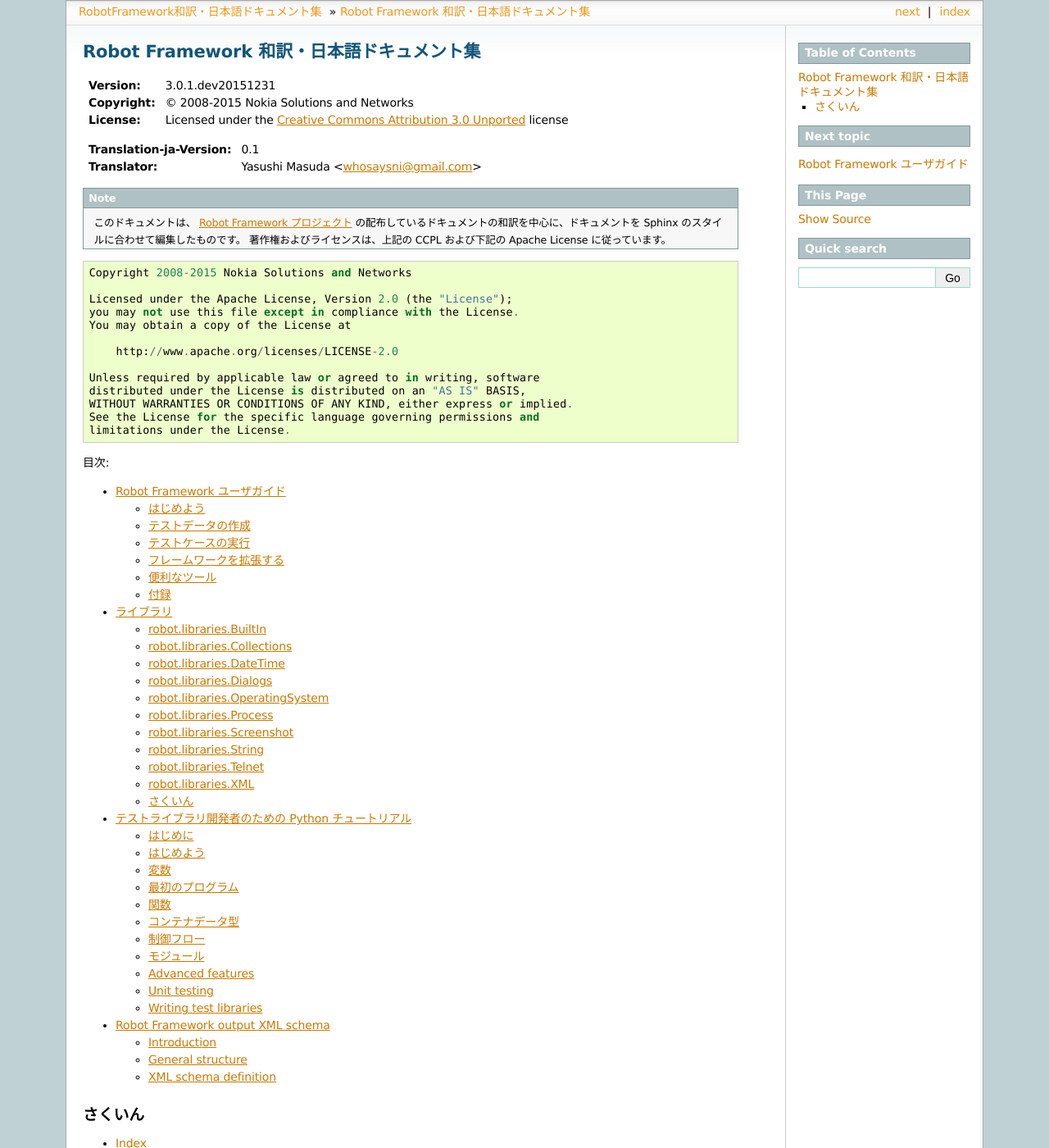
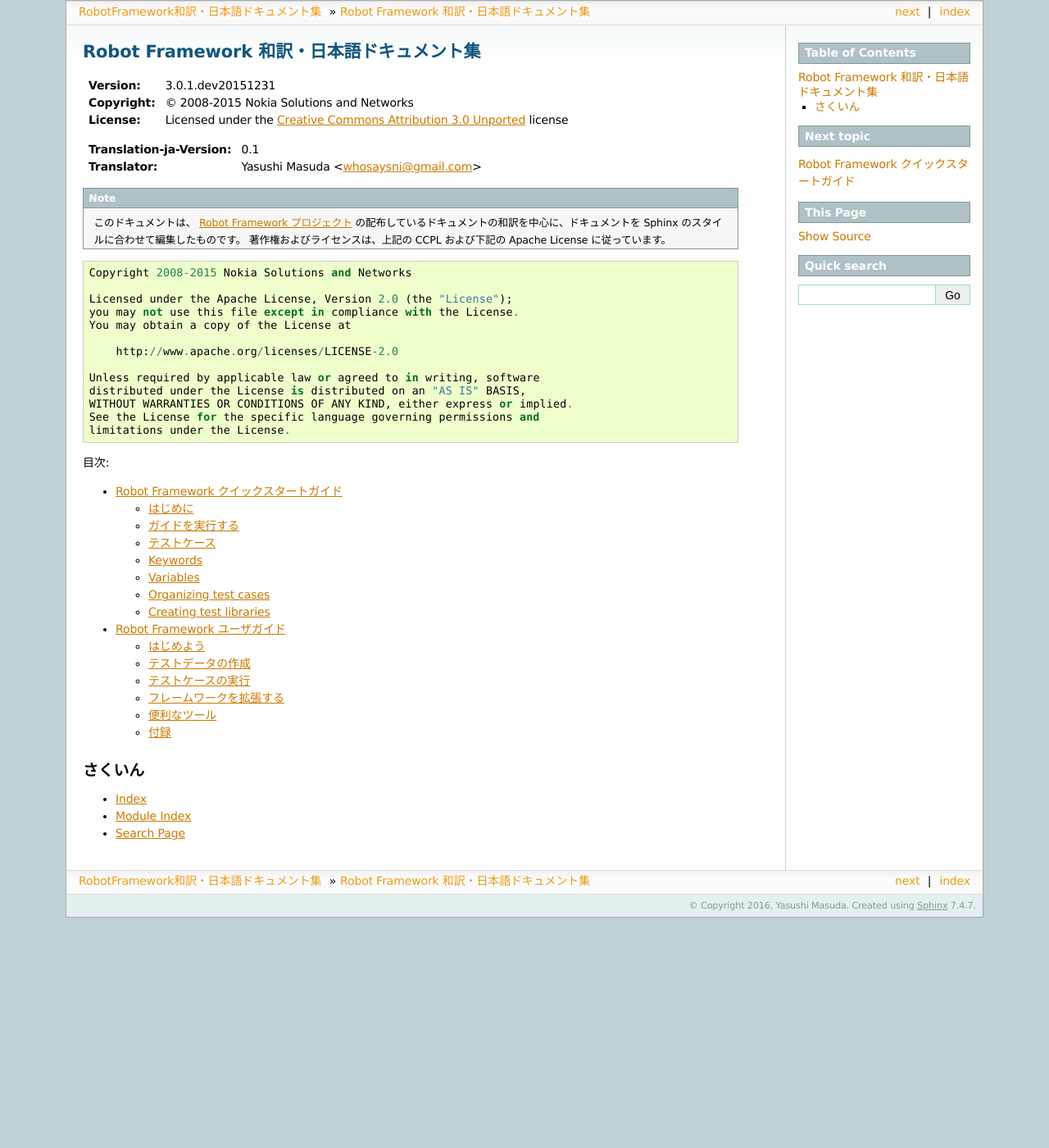
Before and after one commit to whosaysni/robotframework-ja, a Sphinx documentation site: the page built from docs/index.rst, in a window 1280 px wide and 1400 px high. Shown: the whole window at 82% size. Built offline with Sphinx 7.4.7, drawn with Linux system fonts in a browser that asks for light colours; some of the changed lines change nothing that is shown.

Commit message:
クイックスタートガイドを一部訳出した。

```diff
--- a/docs/index.rst
+++ b/docs/index.rst
@@ -27,10 +27,11 @@
 .. toctree::
    :maxdepth: 2
 
+   quickstart/QuickStart
    userguide/RobotFrameworkUserGuide
-   lib/index
-   python/PythonTutorial
-   schema/README
+..   lib/index
+..   python/PythonTutorial
+..   schema/README
 
 
 さくいん
--- a/docs/quickstart/QuickStart.rst
+++ b/docs/quickstart/QuickStart.rst
@@ -1,73 +1,76 @@
 .. default-role:: code
 
-=====================================
-  Robot Framework Quick Start Guide
-=====================================
+.. _Robot Framework Quick Start Guide:
+
+========================================
+Robot Framework クイックスタートガイド
+========================================
 
 Copyright © Nokia Networks. Licensed under the
 `Creative Commons Attribution 3.0 Unported`__ license.
 
 __ http://creativecommons.org/licenses/by/3.0/
 
+和訳: Yasushi Masuda (@whosaysni)
+
 .. contents:: Table of contents:
    :local:
    :depth: 2
 
-Introduction
+.. Introduction
+
+はじめに
 ============
 
-About this guide
-----------------
+.. About this guide
 
-*Robot Framework Quick Start Guide* introduces the most important `Robot
-Framework <http://robotframework.org>`_ features. You can simply browse
-through it and look at the examples, but you can also use the guide as an
-`executable demo`__. All features shown here are explained more thoroughly
-in `Robot Framework User Guide`_.
+このガイドについて
+--------------------
+
+*Robot Framework クイックスタートガイド* では、 `Robot Framework <http://robotframework.org>`_ の最も重要な機能を紹介します。
+この文書は、単に読んでデモを眺めるだけでなく、文書のソース rst ファイルを `デモとして実行 <Executing this guide>`_ できます。
+ここで紹介する各機能は、 `Robot Framework ユーザガイド`_ で詳しく説明しています。
 
 __ `Executing this guide`_
 .. _Robot Framework User Guide: http://robotframework.org/robotframework/#user-guide
 
-Robot Framework overview
+.. _Robot Framework overview:
+
+Robot Framework の概要
 ------------------------
 
-`Robot Framework`_ is a generic open source test automation framework for
-acceptance testing and acceptance test-driven development (ATDD). It has
-easy-to-use tabular test data syntax and it utilizes the keyword-driven
-testing approach. Its testing capabilities can be extended by test libraries
-implemented either with Python or Java, and users can create new higher-level
-keywords from existing ones using the same syntax that is used for creating
-test cases.
+`Robot Framework`_ は、受け入れテストやテスト駆動開発 (ATDD) のための、オープンソースの汎用テスト自動化フレームワークです。
+簡単に扱えるテーブル形式のテストデータ記述方法を備えていて、キーワード駆動型のテストアプローチに便利です。
+テスト機能は Python や Java でテストライブラリを書いて拡張できます。
+ユーザは既存のキーワードを使って新しい高水準キーワードを定義でき、それを使ってテストケースを書けます。
 
-Robot Framework is operating system and application independent. The core
-framework is implemented using `Python <http://python.org>`_ and runs also on
-`Jython <http://jython.org>`_ (JVM) and `IronPython <http://ironpython.net>`_
-(.NET). The framework has a rich ecosystem around it consisting of various
-generic test libraries and tools that are developed as separate projects.
+Robot Framework は、特定の OS やアプリケーションに依存しません。
+コアのフレームワークは `Python <http://python.org>`_ で書かれていて、 (Java VM で動作する) `Jython <http://jython.org>`_ や、 (.NET 上の) `IronPython <http://ironpython.net>`_ でも動作します。
+Robot Framework は、別途開発された様々な汎用テストライブラリやツールに取り囲まれ、充実したエコシステムを形成しています。
 
-For more information about Robot Framework and the ecosystem, see
-http://robotframework.org. There you can find plenty more documentation,
-demo projects, list of available test libraries and other tools, and so on.
+Robot Framework とそのエコシステムの詳細を知りたければ、 http://robotframework.org をご覧ください。
+豊富なドキュメント、デモプロジェクト、テストライブラリもろもろ、ツール類などが置かれています。
 
-Demo application
-----------------
+.. _Demo application:
 
-The sample application for this guide is a variation on a classic login
-example: it is a command-line based authentication server written in Python.
-The application allows a user to do three things:
+デモアプリケーション
+-----------------------
 
-- Create an account with a valid password.
-- Log in with a valid user name and password.
-- Change the password of an existing account.
+ここでは、本ガイドで扱うサンプルのアプリケーションについて解説します。
+アプリケーションは、伝統的なログイン操作テストの変型で、 Python で作ったコマンドラインベースの認証サーバにログインするというものです。
+このアプリケーションで、ユーザは以下の3つの操作ができます:
 
-The application itself is in `<sut/login.py>`_ file and can be executed with
-a command `python sut/login.py`. Attempting to log in with a non-existent
-user account or with an invalid password results in the same error message::
+- 適切なパスワードでアカウントを作る
+- 有効なユーザとパスワードでログインする
+- 既存のアカウントのパスワードを変更する
+
+アプリケーション本体は `<sut/login.py>`_ ファイルで、 `python sut/login.py` コマンドで実行できます。
+存在しないユーザや、不正なパスワードでログインを試みた場合は、以下のメッセージを返します::
 
     > python sut/login.py login nobody P4ssw0rd
     Access Denied
 
-After creating a user account with valid password login succeeds::
+適切なパスワードの設定されたユーザアカウントを作成した後だと、ログインに成功します::
 
     > python sut/login.py create fred P4ssw0rd
     SUCCESS
@@ -75,10 +78,9 @@
     > python sut/login.py login fred P4ssw0rd
     Logged In
 
-There are two requirements that a password must fulfill to be valid: it must
-be between 7-12 characters long, and it must contain lower and upper case
-letters and numbers, but it must not contain special characters. Trying to
-create a user with invalid password fails::
+パスワードに使う文字列には、二つの要件があります。
+一つは長さが 7〜12 文字でなければならないこと、もう一つは小文字と大文字、数字が入っていて、特殊文字を含まないことです。
+適切でないパスワードでユーザを作成を試みると失敗します::
 
     > python sut/login.py create fred short
     Creating user failed: Password must be 7-12 characters long
@@ -87,9 +89,8 @@
     Creating user failed: Password must be a combination of lowercase and
     uppercase letters and numbers
 
-Changing password with invalid credentials results in the same error message
-as logging in with invalid credentials. The validity of new password is
-verified and if not valid, an error message is given::
+現在のパスワードに不正なパスワードを指定して、新たなパスワードの設定を試みると、不正なパスワードでログインを試みた時と同じエラーを返します。
+新しいパスワードにも、パスワードの要件が適用され、不適切な場合にはエラーメッセージを返します::
 
     > python sut/login.py change-password fred wrong NewP4ss
     Changing password failed: Access Denied
@@ -100,38 +101,38 @@
     > python sut/login.py change-password fred P4ssw0rd NewP4ss
     SUCCESS
 
-The application uses a simple database file to keep track on user statuses.
-The file is located in operating system dependent temporary directory.
+このアプリケーションは、簡単なデータベースファイルを使って、ユーザの状態を保持します。
+ファイルは OS 依存の一時ディレクトリ下に保管されています。
 
-Executing this guide
+.. _Executing this guide:
+
+ガイドを実行する
 ====================
 
-These instructions explain how to run this guide yourself. If you are not
-interested in that, you can nevertheless `view the results`__ online.
+以下では、ガイドのテスト内容を自分で実行する方法を解説します。
+この手順を実行しない場合は、オンラインで `結果を表示 <view the results>`__ できません。
 
 __ `Viewing results`_
 
-Installations
+.. Installations:
+
+インストール
 -------------
 
-The recommended approach to install Robot Framework on Python_ is using `pip
-<http://pip-installer.org>`_. Once you have both of these preconditions
-installed, you can simply run::
+Python_ に Robot Framework をインストールするお勧めの方法は `pip <http://pip-installer.org>`_ です。 Python と pip の両方が入っているなら、単に::
 
     pip install robotframework
 
-See `Robot Framework installation instructions`_ for alternative installation
-approaches and more information about installation in general.
+とするだけでインストールできます。
+その他のインストール方法や、インストールに関する一般的な情報は  `インストールガイド <Robot Framework installation instructions>`_  を参照してください。
 
-This demo is written using reStructuredText__ markup language with Robot
-Framework test data in code blocks. Executing tests in this format requires
-installing additional docutils__ module::
+この文書は reStructuredText__ マークアップで書かれたデモになっていて、 Robot Framework のテストデータは文書中にコードブロックとしてマークされています。
+この形式のテストを実行するには、 docutils__ モジュールのインストールも必要です::
 
     pip install docutils
 
-Notice that Robot Framework 3.0 is the first Robot Framework version to support
-Python 3. See the aforementioned `installation instructions`_ for information
-about Python 2 vs Python 3.
+Robot Framework 3.0 は、 Python 3 をサポートするようになった最初のバージョンです。
+Python 2 と Python 3 の情報は、前述の `インストールガイド <Robot Framework installation instructions>`_  を参照してください。
 
 .. _`Robot Framework installation instructions`:
    https://github.com/robotframework/robotframework/blob/master/INSTALL.rst
@@ -139,49 +140,51 @@
 __ http://docutils.sourceforge.net/rst.html
 __ https://pypi.python.org/pypi/docutils
 
-Execution
----------
+.. _Execution:
 
-After installations you still need to get the demo itself. It is easiest to
-download a certain release__ or grab the `latest content`__ and extract the
-package somewhere, but it is also possible to clone the `project repository`__.
+実行
+------
 
-After installations and with all other preconditions in place, you can run
-the demo on the command line by using the `robot` command::
+Robot Framework をインストールできたら、今度はデモを手に入れます。
+`リリース版のファイル`__ か `最新版のファイル`__ を手に入れて解凍するのが楽ですが、 `プロジェクトのリポジトリ`__ を clone しても入手できます。
+
+インストールが完了して、もろもろ準備ができたら、コマンドラインで `robot` コマンドを使ってデモを実行します::
 
     robot QuickStart.rst
 
-If you use Robot Framework 2.9 or older, instead of the `robot` command you
-need to use `pybot`::
+Robot Framework 2.9 以前を使っているなら、 `robot` コマンドの代わりに `pybot` を使ってください::
 
     pybot QuickStart.rst
 
-You can also configure the execution with various command line options::
+設定を変えて実行したければ、コマンドラインオプションを追加します::
 
     robot --log custom_log.html --name Custom_Name QuickStart.rst
 
-For a list of available options run `robot --help`.
+利用できるオプションは `robot --help` で確認できます。
 
 __ https://github.com/robotframework/QuickStartGuide/releases
 __ https://github.com/robotframework/QuickStartGuide/archive/master.zip
 __ https://github.com/robotframework/QuickStartGuide
 
-Viewing results
+.. _Viewing results:
+
+結果を表示する
 ---------------
 
-Running the demo generates the following three result files. These files are
-linked to pre-executed files available online, but executing the demo creates
-them locally.
+デモを実行すると、以下の結果ファイルが生成されます。
+このページのリンクは、あらかじめデモを実行して作っておいたファイルへのリンクですが、読者の手元でデモを実行したときには、結果ファイルは手元の実行環境に生成されます。
 
 `report.html <http://robotframework.org/QuickStartGuide/report.html>`__
-    Higher level test report.
+    高水準のテストレポート。
 `log.html <http://robotframework.org/QuickStartGuide/log.html>`__
-    Detailed test execution log.
+    詳しいテスト実行ログ。
 `output.xml <http://robotframework.org/QuickStartGuide/output.xml>`__
-    Results in machine readable XML format.
+    機械可読な XML のフォーマット。
 
-Test cases
-==========
+.. _Test cases:
+
+テストケース
+==============
 
 Workflow tests
 --------------
```
